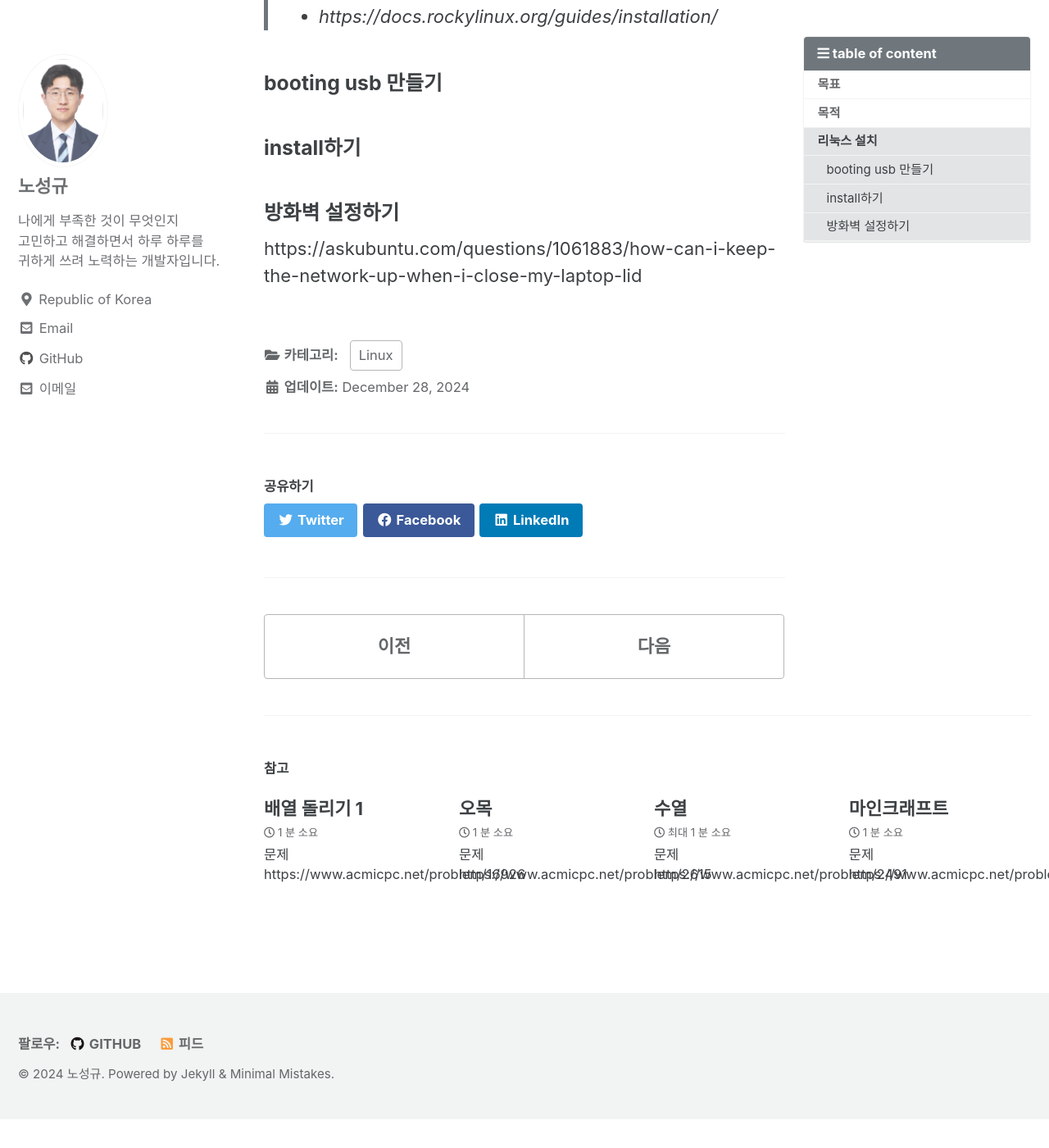
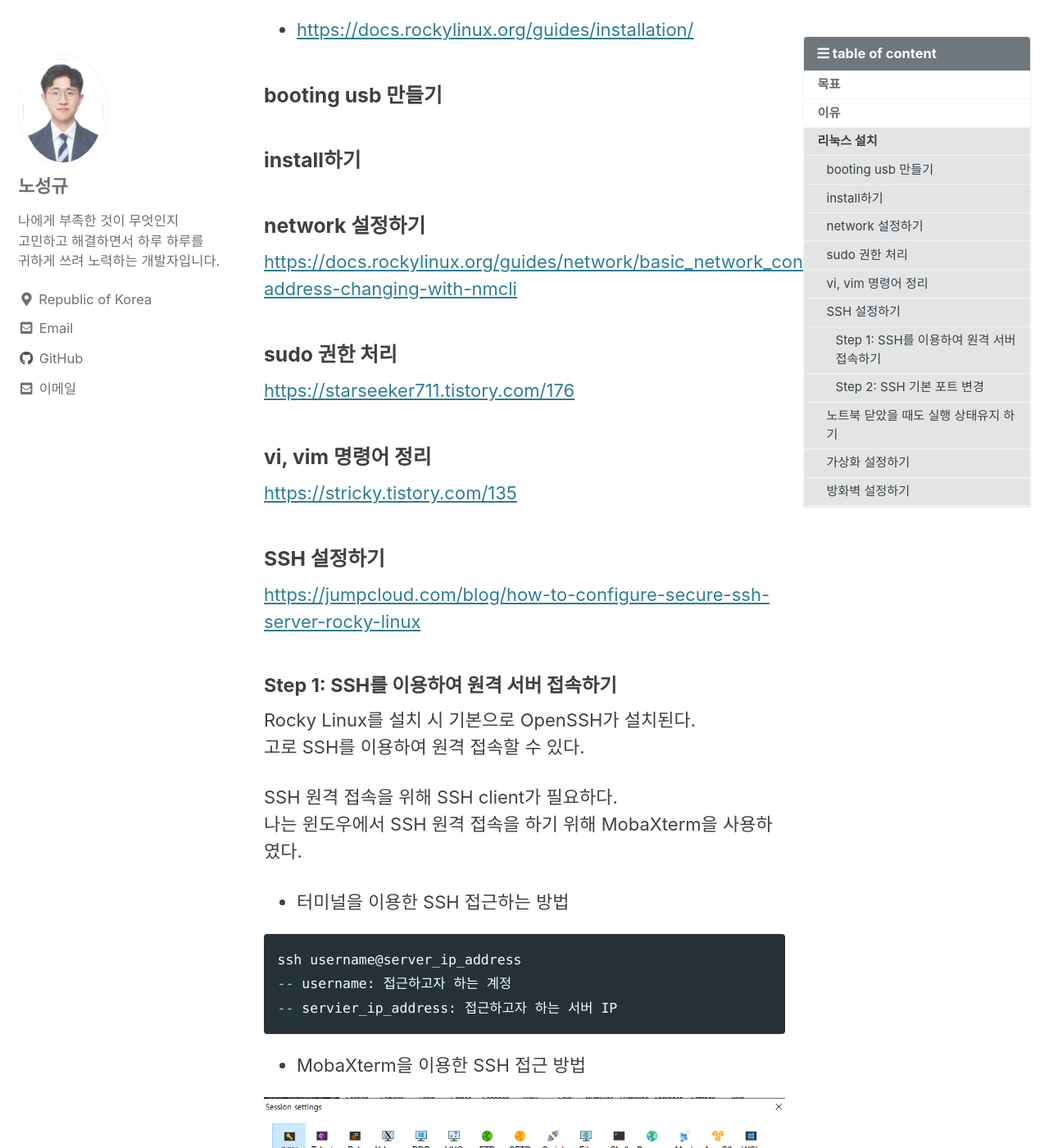
Before and after one commit to nsnnsn12/nsnnsn12.github.io, a Jekyll site: the page built from _til/linux/linux-1.md, in a window 1280 px wide and 1400 px high, scrolled down 973 px. Shown: the whole window at 82% size. Built offline with Jekyll 4.4.1, drawn with Linux system fonts in a browser that asks for light colours; cached includes are drawn as plain includes; before the commit the page ends 2338 px from its top, so only the background shows below that; some of the changed text lies outside the part shown.

Commit message:
리눅스 SSH 설정

````diff
--- a/_til/linux/linux-1.md
+++ b/_til/linux/linux-1.md
@@ -17,24 +17,134 @@ toc_sticky: true # 마우스 스크롤과 함께 내려갈 것인지 설정
 ---
 
 ## 목표
+
 1. 남는 노트북을 Linux 서버로 사용한다.
 2. 해당 서버에 CICD 파이프라인을 구축한다.
 3. 헤딩 서버에 Vs code server를 구축한다.
 
-## 목적
+## 이유
+
 1. Cloud로 넘어가기 전에 실제 서버를 구축해봄으로 경험을 쌓는다.
 2. 노트북이 남는다.
 3. 네트워크 공부를 실전적으로 하고 싶다.
 4. Vscode server를 이용하여 원격 개발 환경을 구축하고 싶다.
 
 ## 리눅스 설치
+
 > 참고 자료
-> - https://docs.rockylinux.org/guides/installation/
+
+- <https://docs.rockylinux.org/guides/installation/>
 
 ### booting usb 만들기
 
 ### install하기
 
+### network 설정하기
+
+<https://docs.rockylinux.org/guides/network/basic_network_configuration/#ip-address-changing-with-nmcli>
+
+### sudo 권한 처리
+<https://starseeker711.tistory.com/176>
+
+### vi, vim 명령어 정리
+<https://stricky.tistory.com/135>
+
+### SSH 설정하기
+<https://jumpcloud.com/blog/how-to-configure-secure-ssh-server-rocky-linux>
+
+#### Step 1: SSH를 이용하여 원격 서버 접속하기
+
+Rocky Linux를 설치 시 기본으로 OpenSSH가 설치된다.
+고로 SSH를 이용하여 원격 접속할 수 있다.
+
+SSH 원격 접속을 위해 SSH client가 필요하다.
+나는 윈도우에서 SSH 원격 접속을 하기 위해 MobaXterm을 사용하였다.
+
+- 터미널을 이용한 SSH 접근하는 방법
+
+``` bash
+ssh username@server_ip_address
+-- username: 접근하고자 하는 계정
+-- servier_ip_address: 접근하고자 하는 서버 IP
+```
+
+- MobaXterm을 이용한 SSH 접근 방법
+
+![MobaXterm](/assets/images/linux/ssh1.png "MobaXterm을 이용한 SSH 접근 방법")
+
+#### Step 2: SSH 기본 포트 변경
+
+22번 port는 SSH 기본 포트로 잘 알려져 있으므로 변경하는 것이 좋다.
+
+1 설정 파일 변경 전 백업을 위해 복사본 만들기
+
+``` bash
+sudo cp /etc/ssh/sshd_config /etc/ssh/sshd_config_backup
+```
+
+2 SSH 설정 파일 내의 포트 변경하기
+
+``` bash
+sudo sudo vi /etc/ssh/sshd_config
+```
+
+![Modify SSH Port](/assets/images/linux/ssh2.png "SSH 포트 변경")
+
+3 SELinux에서 SSH 포트 변경하기
+
+SELinux 설정을 변경하기 위해 semanage command가 설치되어 있는지 확인
+
+``` bash
+yum provides /usr/sbin/semanage
+```
+
+semanage를 이용하여 SSH 포트 변경
+
+``` bash
+sudo semanage port -a -t ssh_port_t -p tcp 원하는_포트_번호
+```
+
+4 방화벽 설정
+
+``` bash
+sudo firewall-cmd –-zone=public –-add-port=SSH_포트/tcp –-permanent
+```
+
+5 방화벽 재실행
+
+```bash
+sudo firewall-cmd –-reload
+```
+
+6 SSH 재실행
+
+```bash
+sudo systemctl restart sshd
+```
+
+7 새로운 포트로 SSH 접근 확인
+
+```bash
+ssh -p 설정한_SSH_PORT username@server_ip_address
+```
+
+### 노트북 닫았을 때도 실행 상태유지 하기
+
+```bash
+-- 관련 config 설정 수정
+sudo gedit /etc/systemd/logind.conf
+```
+
+``` yaml
+옵션 ignore 처리
+HandleLidSwitch=ignore
+```
+
+```bash
+-- config 설정 반영
+systemctl restart systemd-logind.service
+```
+
+### 가상화 설정하기
+
 ### 방화벽 설정하기
-
-https://askubuntu.com/questions/1061883/how-can-i-keep-the-network-up-when-i-close-my-laptop-lid
````
Also changed, not shown: assets/images/linux/ssh1.png (added), assets/images/linux/ssh2.png (added).
